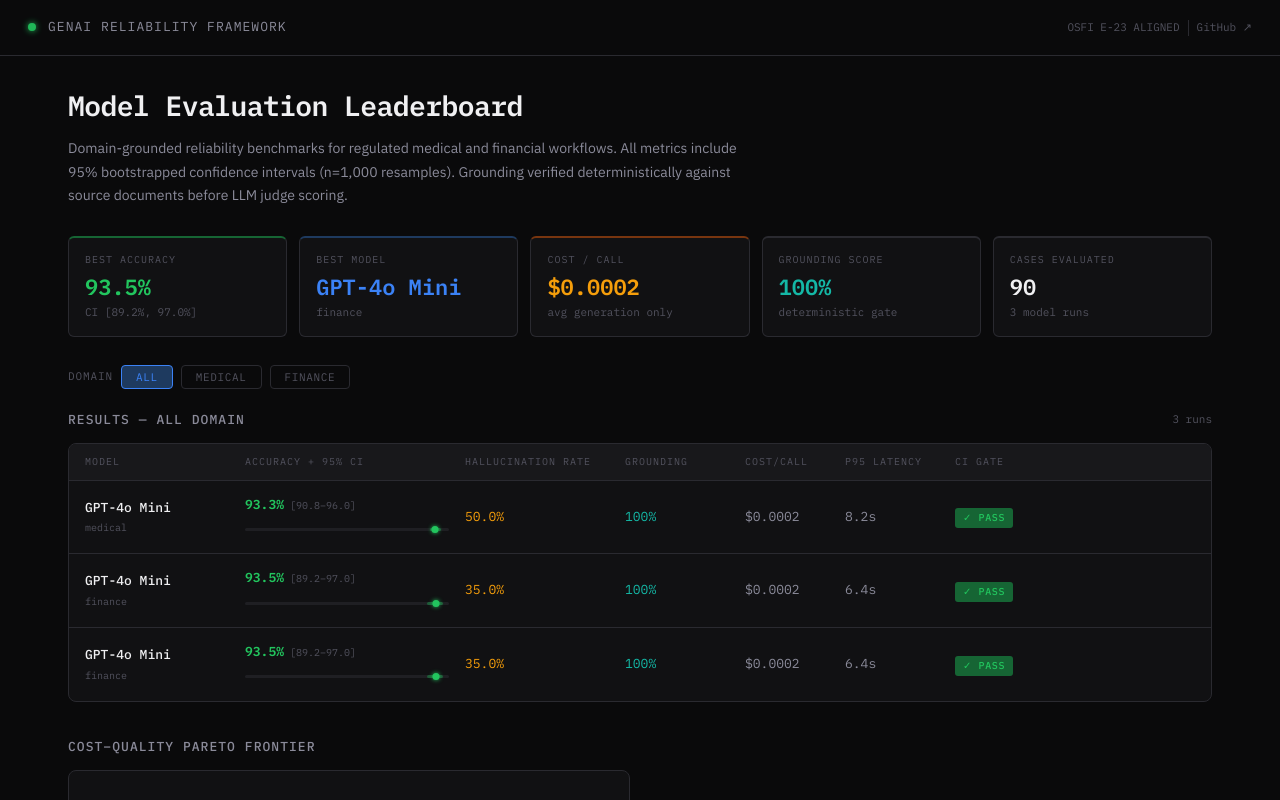
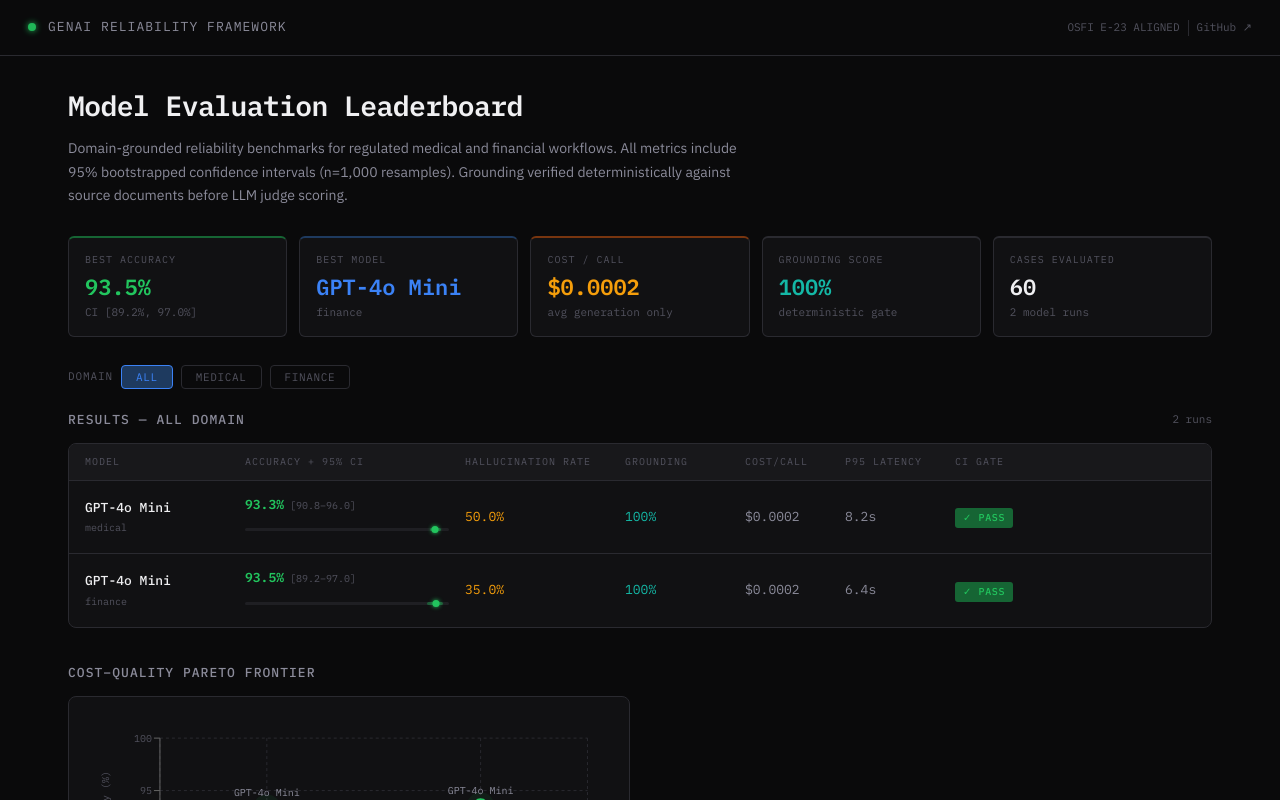
Before and after one commit to CrillyPienaah/genai-reliability-framework, a Next.js app in the folder ui/: page / in a window 1280 px wide. Shown: the top 800 px of the page. Built offline with nearby package versions, Linux system fonts and the light colour scheme; no server answers.

Commit message:
fix: clean single medical + finance entry in leaderboard

```diff
--- a/ui/src/app/page.tsx
+++ b/ui/src/app/page.tsx
@@ -23,20 +23,6 @@
     grounding_score_mean: 1.000,
     avg_cost_usd: 0.0002,
     p95_latency_ms: 8175,
-    ci_gate_passed: true,
-  },
-  {
-    run_id: 'cac95fbe-827c-43c7-aae0-14aae31e5c02',
-    model_display_name: 'GPT-4o Mini',
-    model_id: 'gpt-4o-mini',
-    domain: 'finance',
-    accuracy_mean: 0.935,
-    accuracy_ci_lower: 0.892,
-    accuracy_ci_upper: 0.970,
-    hallucination_rate_mean: 0.350,
-    grounding_score_mean: 1.000,
-    avg_cost_usd: 0.0002,
-    p95_latency_ms: 6397,
     ci_gate_passed: true,
   },
   {
```
